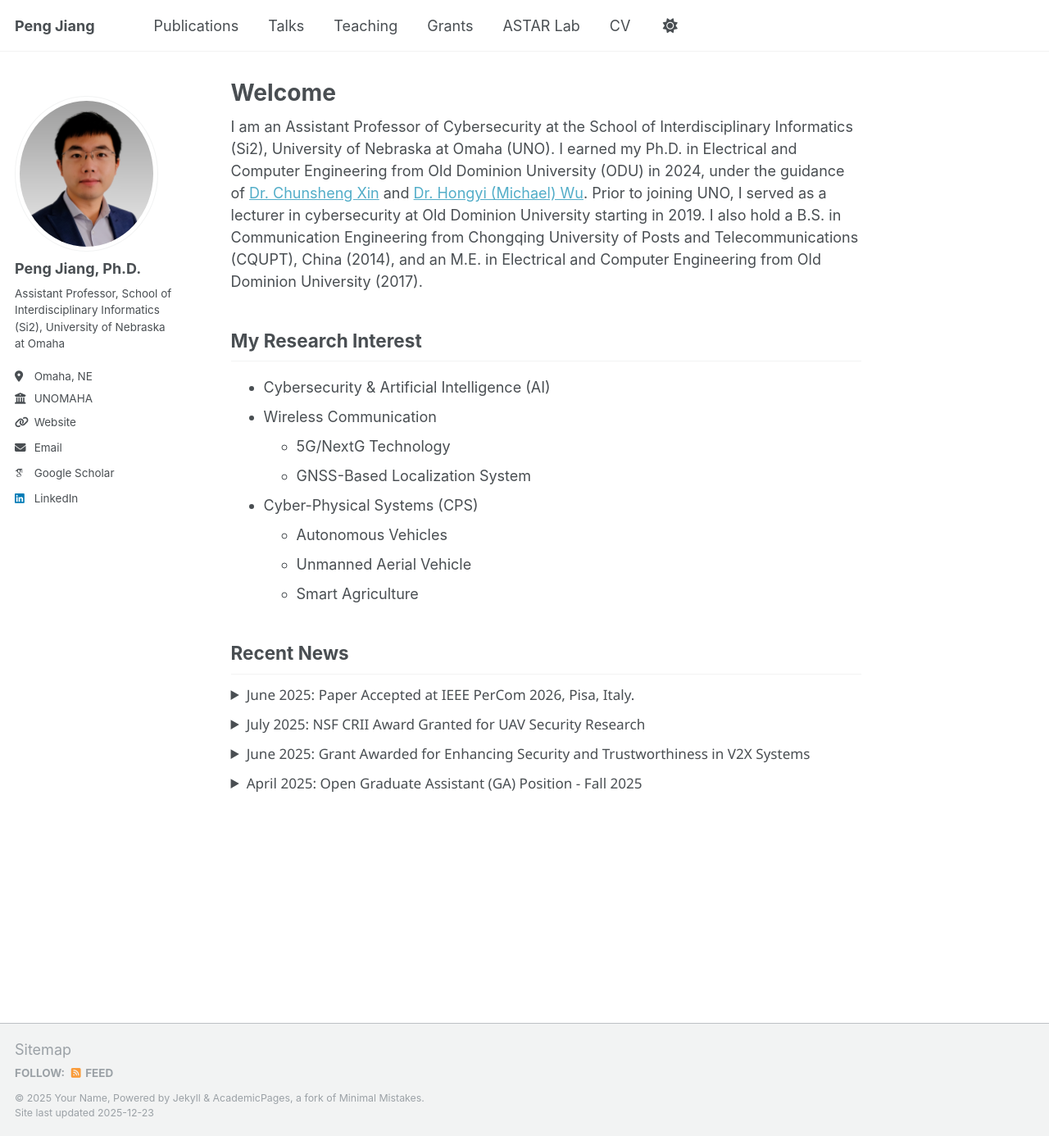
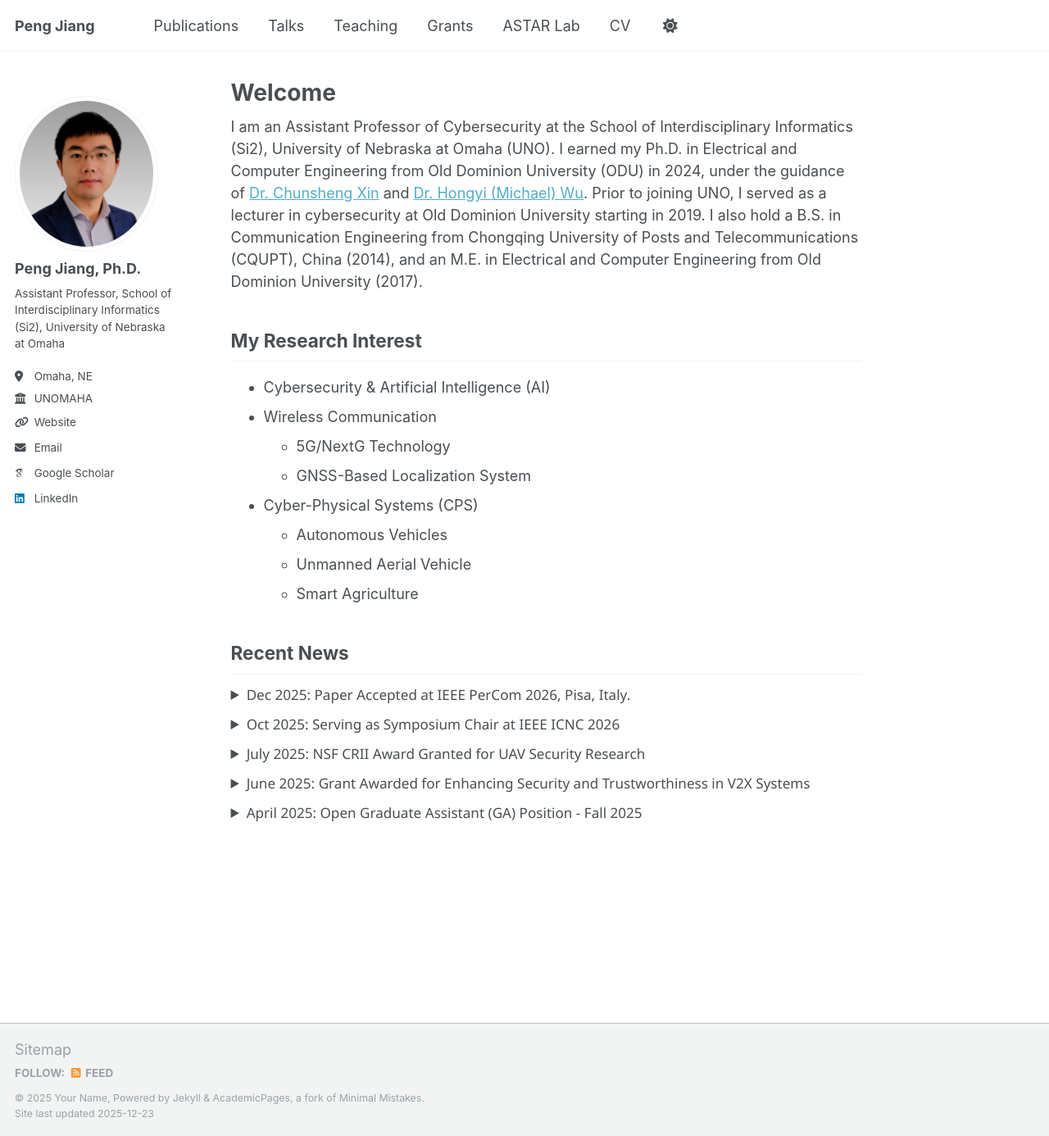
Before and after one commit to PJiang93/pjiang93.github.io, a Jekyll site: the page built from _pages/about.md, in a window 1280 px wide and 1386 px high. Shown: the whole window at 82% size. Built offline with Jekyll 4.4.1, drawn with Linux system fonts in a browser that asks for light colours; some web fonts are replaced.

Commit message:
update news

```diff
--- a/_pages/about.md
+++ b/_pages/about.md
@@ -27,7 +27,7 @@ I am an Assistant Professor of Cybersecurity at the School of Interdisciplinary
 <details>
   <summary>
     <span style="font-family: 'Segoe UI', 'Helvetica Neue', Arial, 'Liberation Sans', sans-serif; font-size: 0.95em;">
-      June 2025: Paper Accepted at IEEE PerCom 2026, Pisa, Italy.
+      Dec 2025: Paper Accepted at IEEE PerCom 2026, Pisa, Italy.
     </span>
   </summary>
   <div style="font-size: 0.95em;">
@@ -37,6 +37,19 @@ I am an Assistant Professor of Cybersecurity at the School of Interdisciplinary
 
 <div style="margin-top: 0.5em;"></div>
 
+<details>
+  <summary>
+    <span style="font-family: 'Segoe UI', 'Helvetica Neue', Arial, 'Liberation Sans', sans-serif; font-size: 0.95em;">
+      Oct 2025: Serving as Symposium Chair at IEEE ICNC 2026
+    </span>
+  </summary>
+  <div style="font-size: 0.95em;">
+    I am honored to serve as the Edge Computing, Cloud Computing, and Big Data (ECB) Symposium Chair and Workshop Chair for IEEE ICNC 2026. See you in Maui in February 2026!
+  </div>
+</details>
+
+
+<div style="margin-top: 0.5em;"></div>
 
 <details>
   <summary>
```
